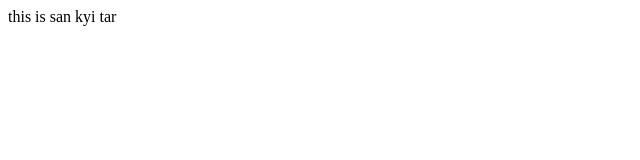
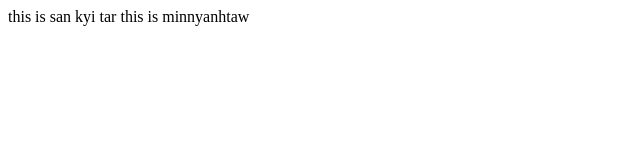
Before and after one commit to minnyanhtaw/it-club-git, a plain HTML site: page sankyitar.html in a window 1280 px wide. Shown: the whole page, without its empty margins (0-640 px from the left). Drawn offline with Linux system fonts and the light colour scheme.

Commit message:
add minnyanhtaw text

```diff
--- a/sankyitar.html
+++ b/sankyitar.html
@@ -7,5 +7,6 @@
 </head>
 <body>
     this is san kyi tar
+    this is minnyanhtaw
 </body>
 </html>
```
